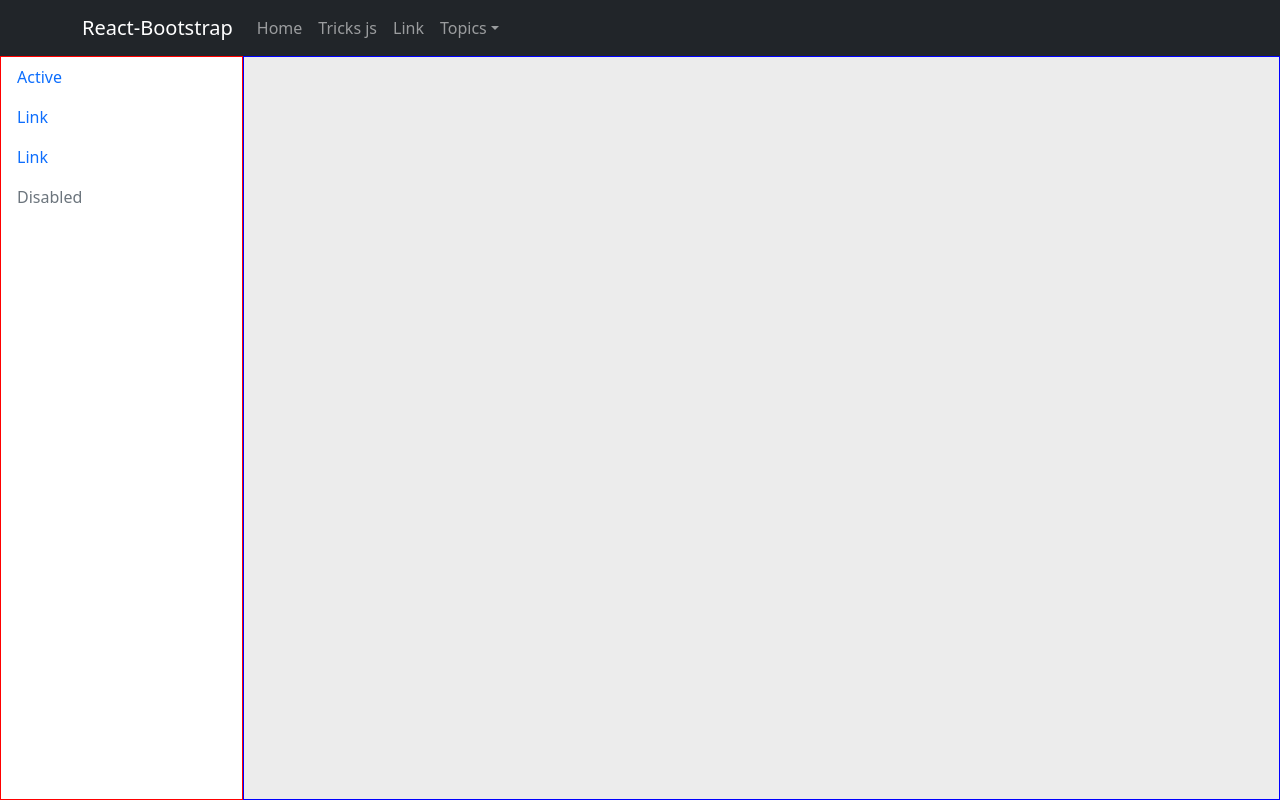
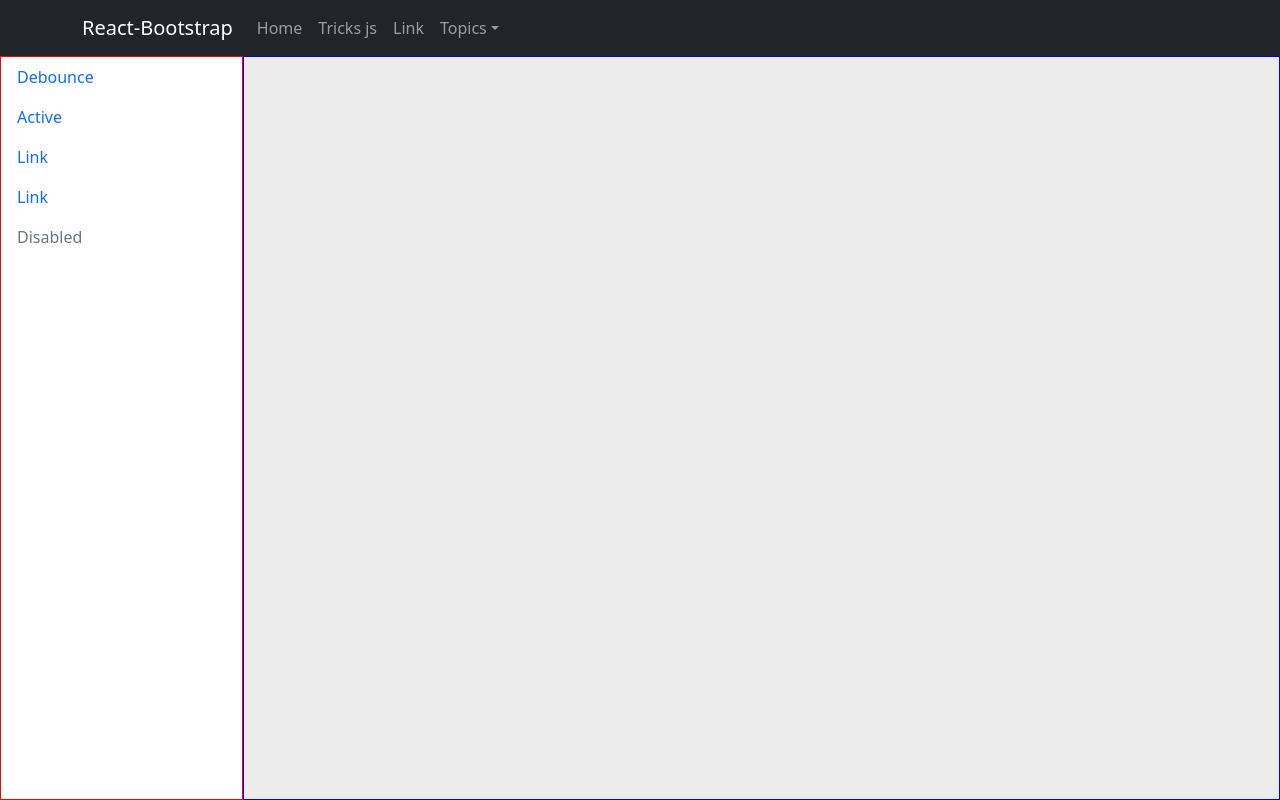
Before and after one commit to crisak/blog-crisak, a React (Create React App) app: page /tricks in a window 1280 px wide. Built offline with nearby package versions, Linux system fonts and the light colour scheme.

Commit message:
Create routers with bootstrap

```diff
--- a/package.json
+++ b/package.json
@@ -14,6 +14,7 @@
     "react": "^17.0.2",
     "react-bootstrap": "^2.1.1",
     "react-dom": "^17.0.2",
+    "react-router-bootstrap": "^0.26.0",
     "react-router-dom": "^6.2.1",
     "react-scripts": "5.0.0",
     "styled-components": "^5.3.3",
@@ -45,6 +46,7 @@
     ]
   },
   "devDependencies": {
+    "@types/react-router-bootstrap": "^0.24.5",
     "@types/styled-components": "^5.1.20",
     "prettier": "2.5.1"
   }
--- a/src/pages/pageTricks/PageTricks.tsx
+++ b/src/pages/pageTricks/PageTricks.tsx
@@ -1,15 +1,15 @@
 import { Nav } from "react-bootstrap";
 import { Router } from "./Router";
+import { LinkContainer } from "react-router-bootstrap";
 import { PageTrickContainer } from "./styles";
 
 export const PageTricks = () => {
-  // const navigate = (path: string) => {
-  //   link(path);
-  // };
-
   return (
     <PageTrickContainer>
       <Nav defaultActiveKey="/debounce" className="flex-column">
+        <LinkContainer to="/debounce">
+          <Nav.Link>Debounce</Nav.Link>
+        </LinkContainer>
         <Nav.Link eventKey="debounce">Active</Nav.Link>
         <Nav.Link eventKey="link-1">Link</Nav.Link>
         <Nav.Link eventKey="link-2">Link</Nav.Link>
```
Also changed, not shown: 1 other file (tests, documents, lock files or other folders).
